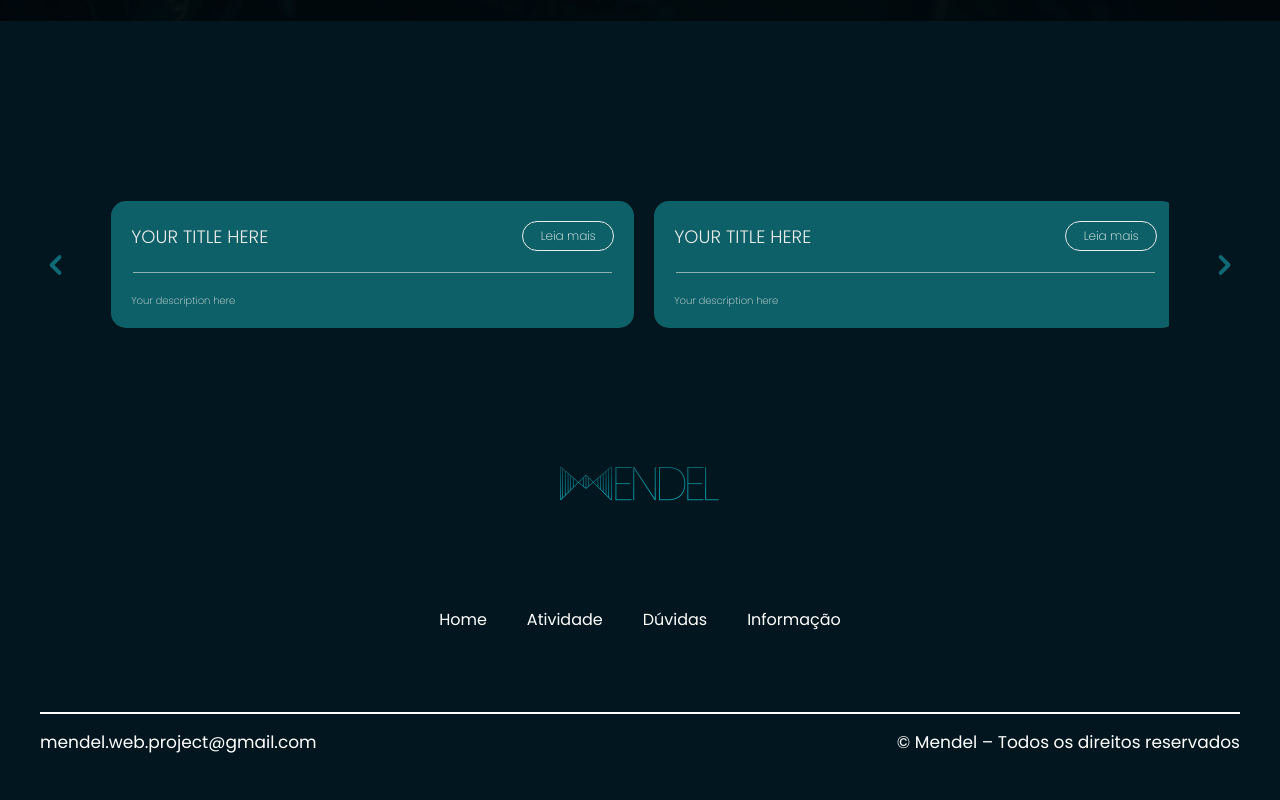
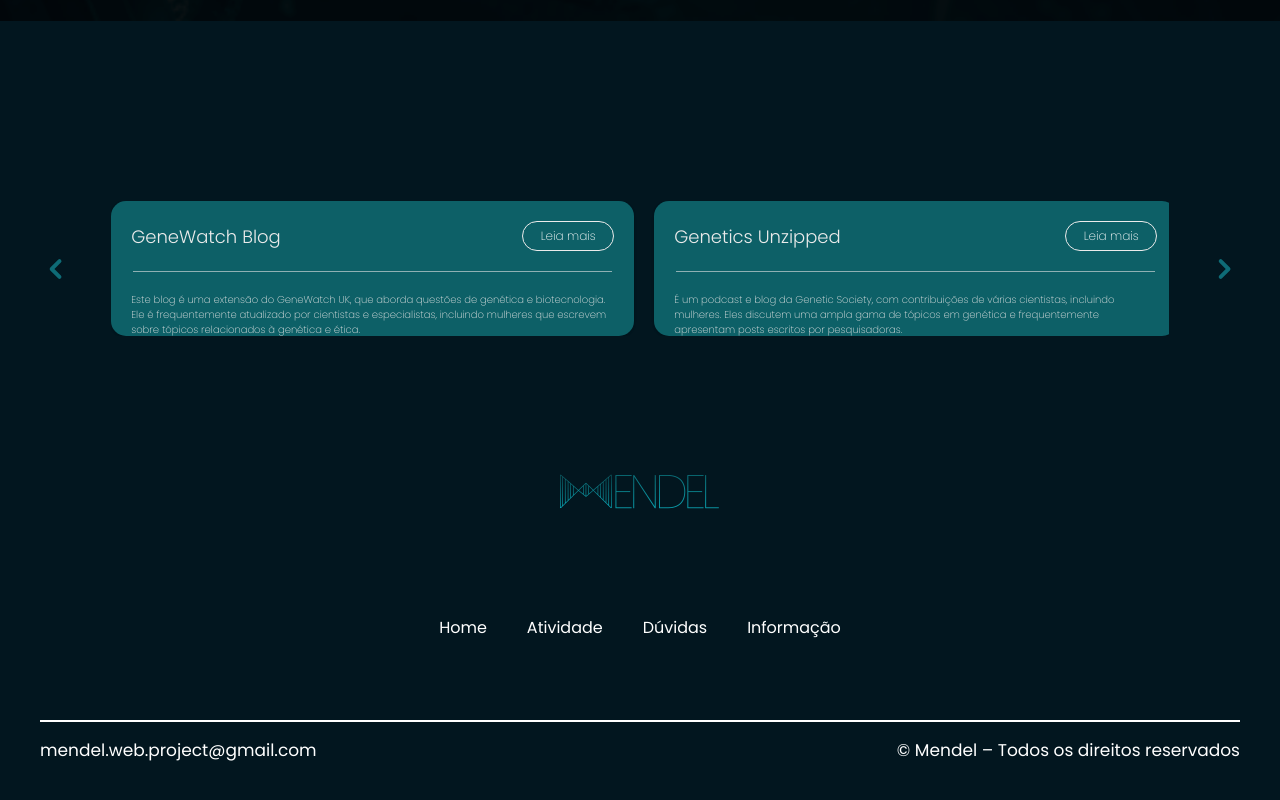
Before and after one commit to Matheus1415/Mendel, a React (Vite) app: page /MulheresXX in a window 1280 px wide. Shown: the part 5220-6020 px from the top of the page. Built offline with nearby package versions, Linux system fonts and the light colour scheme.

Commit message:
continuação blogCards

```diff
--- a/src/data/WolmansPage.json
+++ b/src/data/WolmansPage.json
@@ -1,31 +1,31 @@
 [
     {
-        "tilte": "Your title here",
+        "title": "GeneWatch Blog",
+        "description": "Este blog é uma extensão do GeneWatch UK, que aborda questões de genética e biotecnologia. Ele é frequentemente atualizado por cientistas e especialistas, incluindo mulheres que escrevem sobre tópicos relacionados à genética e ética.",
+        "link": "https://www.genewatch.org/"
+    },
+    {
+        "title": "Genetics Unzipped",
+        "description": "É um podcast e blog da Genetic Society, com contribuições de várias cientistas, incluindo mulheres. Eles discutem uma ampla gama de tópicos em genética e frequentemente apresentam posts escritos por pesquisadoras.",
+        "link": "https://geneticsunzipped.com/"
+    },
+    {
+        "title": "National Human Genome Research Institute",
+        "description": "Your description here",
+        "link": "https://www.genome.gov/about-genomics/fact-sheets/Deoxyribonucleic-Acid-Fact-Sheet#:~:text=Deoxyribonucleic%20acid%20(DNA)%20is%20a,to%20their%20offspring%20during%20reproduction."
+    },
+    {
+        "title": "Your title here",
         "description": "Your description here",
         "link": "#"
     },
     {
-        "tilte": "Your title here",
+        "title": "Your title here",
         "description": "Your description here",
         "link": "#"
     },
     {
-        "tilte": "Your title here",
-        "description": "Your description here",
-        "link": "#"
-    },
-    {
-        "tilte": "Your title here",
-        "description": "Your description here",
-        "link": "#"
-    },
-    {
-        "tilte": "Your title here",
-        "description": "Your description here",
-        "link": "#"
-    },
-    {
-        "tilte": "6. Your title here",
+        "title": "6. Your title here",
         "description": "Your description here",
         "link": "#"
     }
--- a/src/pages/MulheresXX/BlogCard.jsx
+++ b/src/pages/MulheresXX/BlogCard.jsx
@@ -3,7 +3,7 @@ export function BlogCard({title, description, link, indexTransition}) {
 
   return(
     <Box>
-        <Card w={['300px', '523px']} h='127px' backgroundColor='#0D6067' borderRadius='15px'
+        <Card w='523px' h='135px' backgroundColor='#0D6067' borderRadius='15px'
         transform={`translateX(-${indexTransition}px) `} transition='transform 0.8s ease-in-out'>
 
             <CardHeader display='flex' flexDirection='row' justifyContent='space-between' alignItems='center'>
--- a/src/pages/MulheresXX/BlogCardSection.jsx
+++ b/src/pages/MulheresXX/BlogCardSection.jsx
@@ -11,7 +11,6 @@ export function BlogCardSection({ objectJson }) {
     function showCards() {
         return objectJson.map((value) => (
             <BlogCard
-                key={value.title}
                 title={value.title}
                 description={value.description}
                 link={value.link}
@@ -25,7 +24,7 @@ export function BlogCardSection({ objectJson }) {
     }
 
     function moveToRight() {
-        setIndex((prevIndex) => prevIndex === endOfTheArray ? 0 : prevIndex + 543);
+        setIndex((prevIndex) => prevIndex >= endOfTheArray ? 0 : prevIndex + 543);
     }
 
     return (
```
